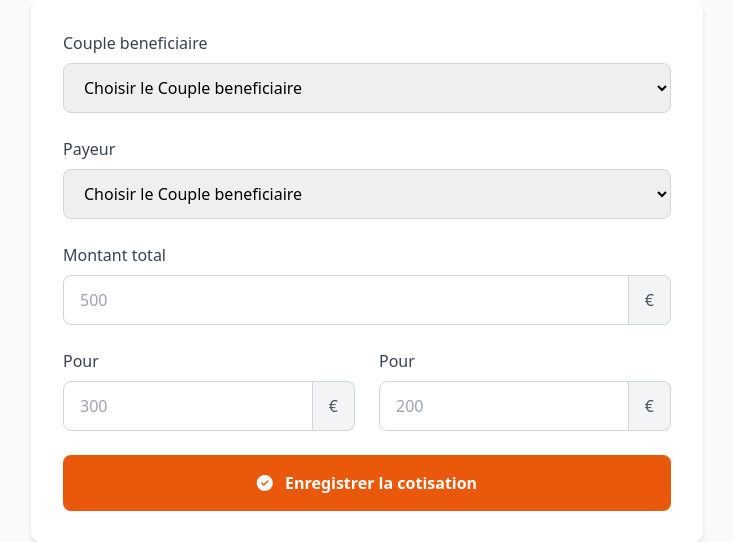
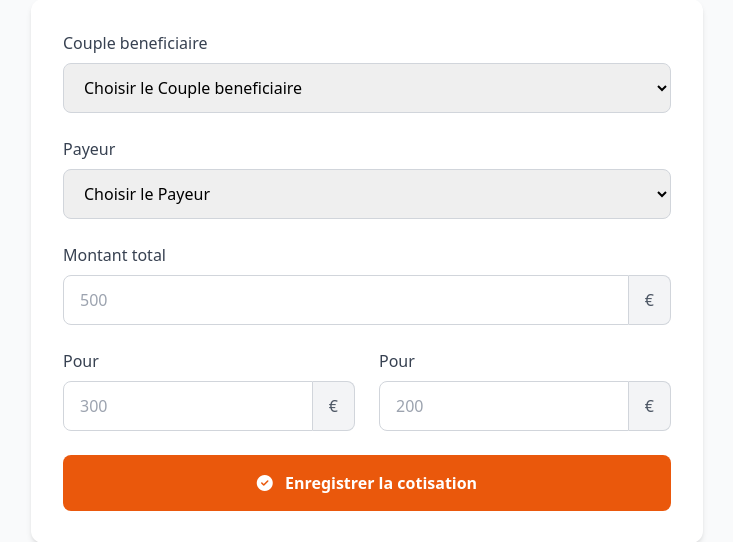
Before and after one commit to djomgaingmoyo/Build_Financial_Freedom_2025, a Django app: page /Cotiser/ in a window 1280 px wide. Shown: the part 673-1215 px from the top of the page, without its empty margins (273-1006 px from the left). Run offline with Django 5.2, Linux system fonts and the light colour scheme; some libraries are stand-ins or nearby versions.

Commit message:
commit tout

```diff
--- a/AppTontine/templates/FormCotisation.html
+++ b/AppTontine/templates/FormCotisation.html
@@ -24,7 +24,7 @@
                             <label for="payeur" class="block text-gray-700 mb-2">Payeur</label>
                             <select class="w-full px-4 py-3 border border-gray-300 rounded-lg focus:outline-none focus:ring-2 focus:ring-orange-500"
                                     id="payeur" required>
-                                <option value="" selected disabled>Choisir le Couple beneficiaire</option>
+                                <option value="" selected disabled>Choisir le Payeur</option>
                                 <option value="{{payeur.pk}}">{{payeur.user}}</option>
                             </select>
                         </div>
```
